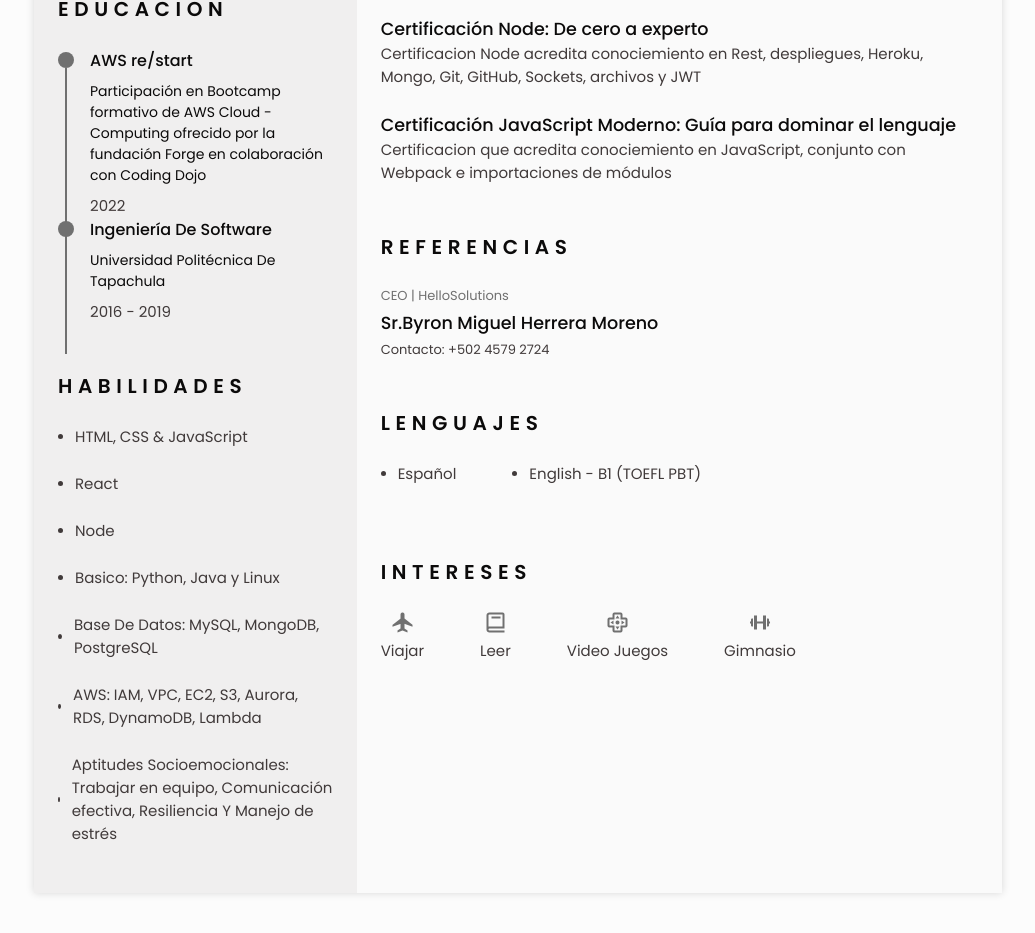
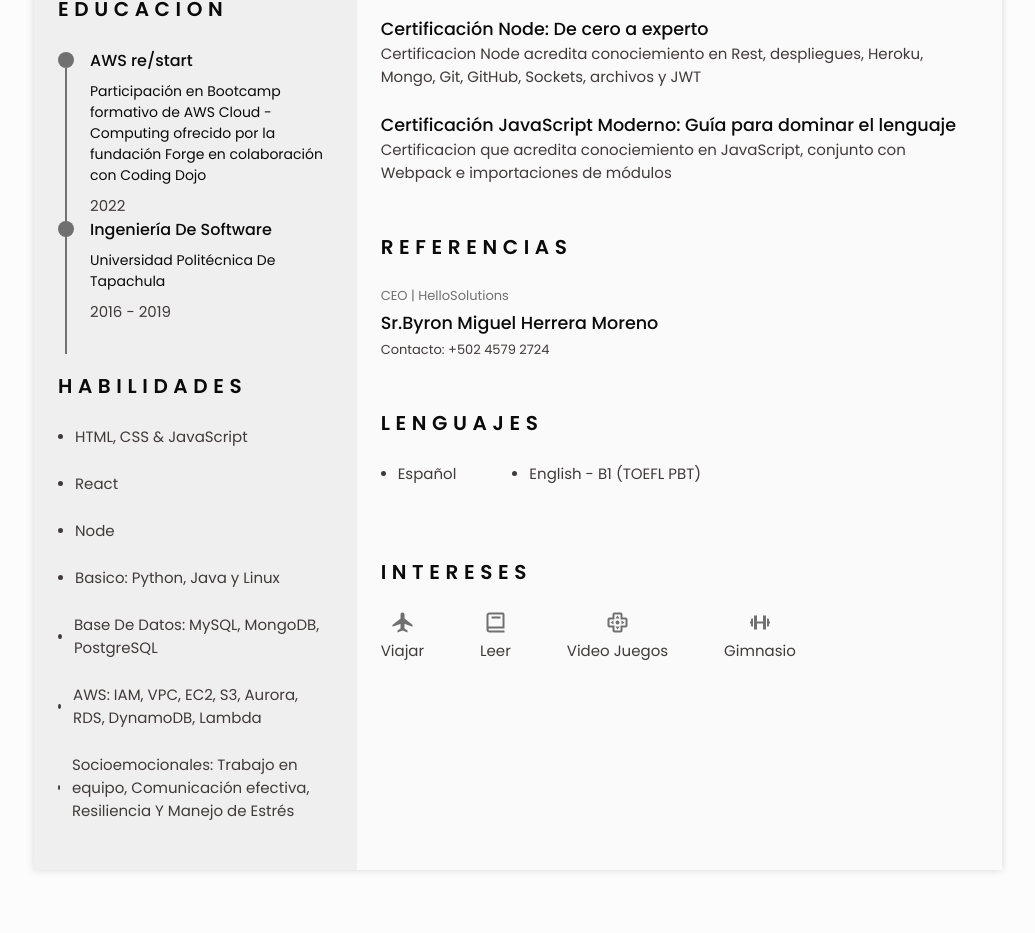
Before and after one commit to johnangelmx/CV-Page, a plain HTML site: page index.html in a window 1280 px wide. Shown: the part 1008-1941 px from the top of the page, without its empty margins (122-1157 px from the left). Drawn offline with nearby package versions, Linux system fonts and the light colour scheme.

Commit message:
CV-Finalv1

```diff
--- a/index.html
+++ b/index.html
@@ -218,8 +218,8 @@
                             </li>
                             <li class="skills__name">
                                 <span class="skills__circle"></span>
-                                Aptitudes Socioemocionales: Trabajar en equipo, Comunicación efectiva,
-                                Resiliencia Y Manejo de estrés
+                                Socioemocionales: Trabajo en equipo, Comunicación efectiva,
+                                Resiliencia Y Manejo de Estrés
                             </li>
                         </ul>
                         <!-- <ul class="skills__data">
```
